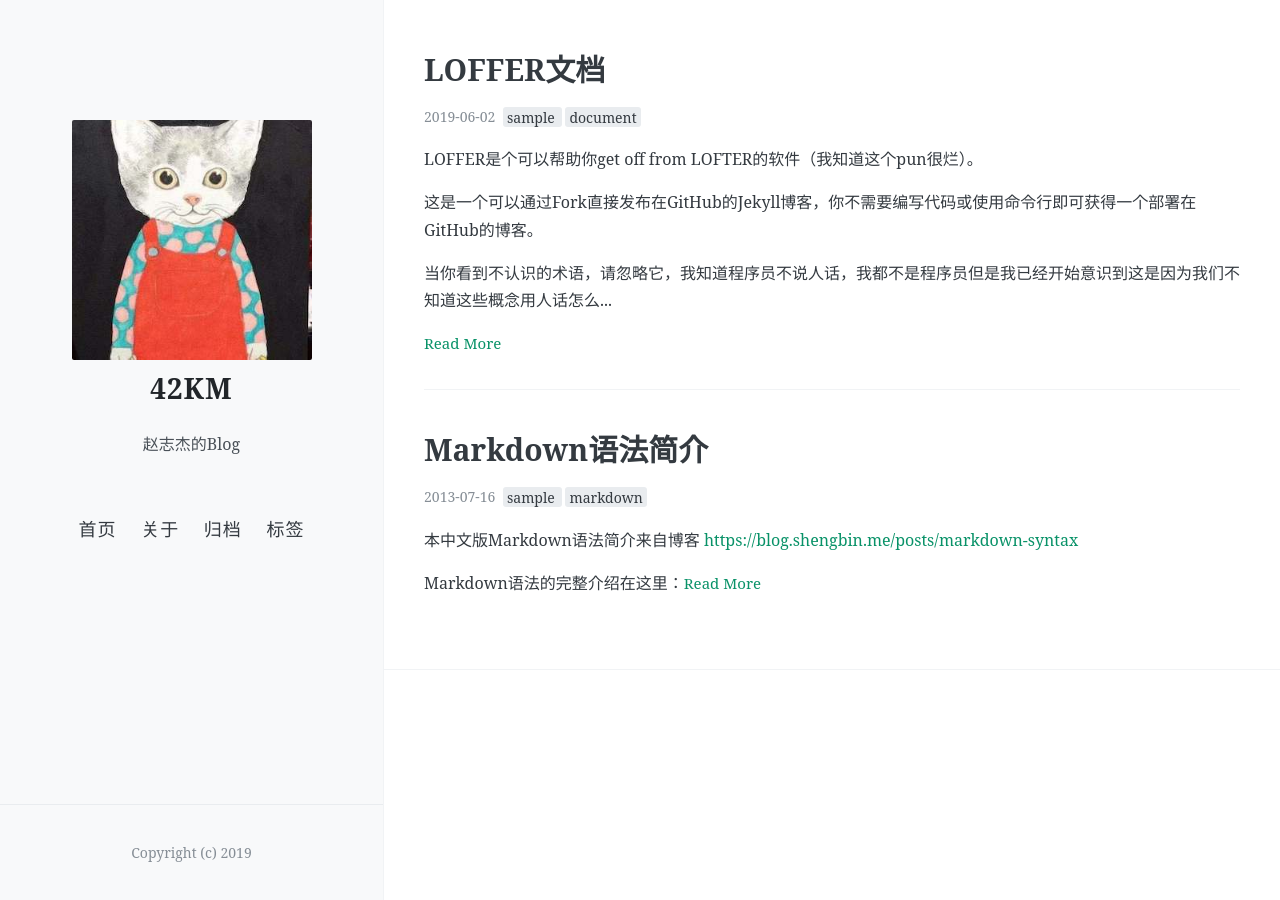
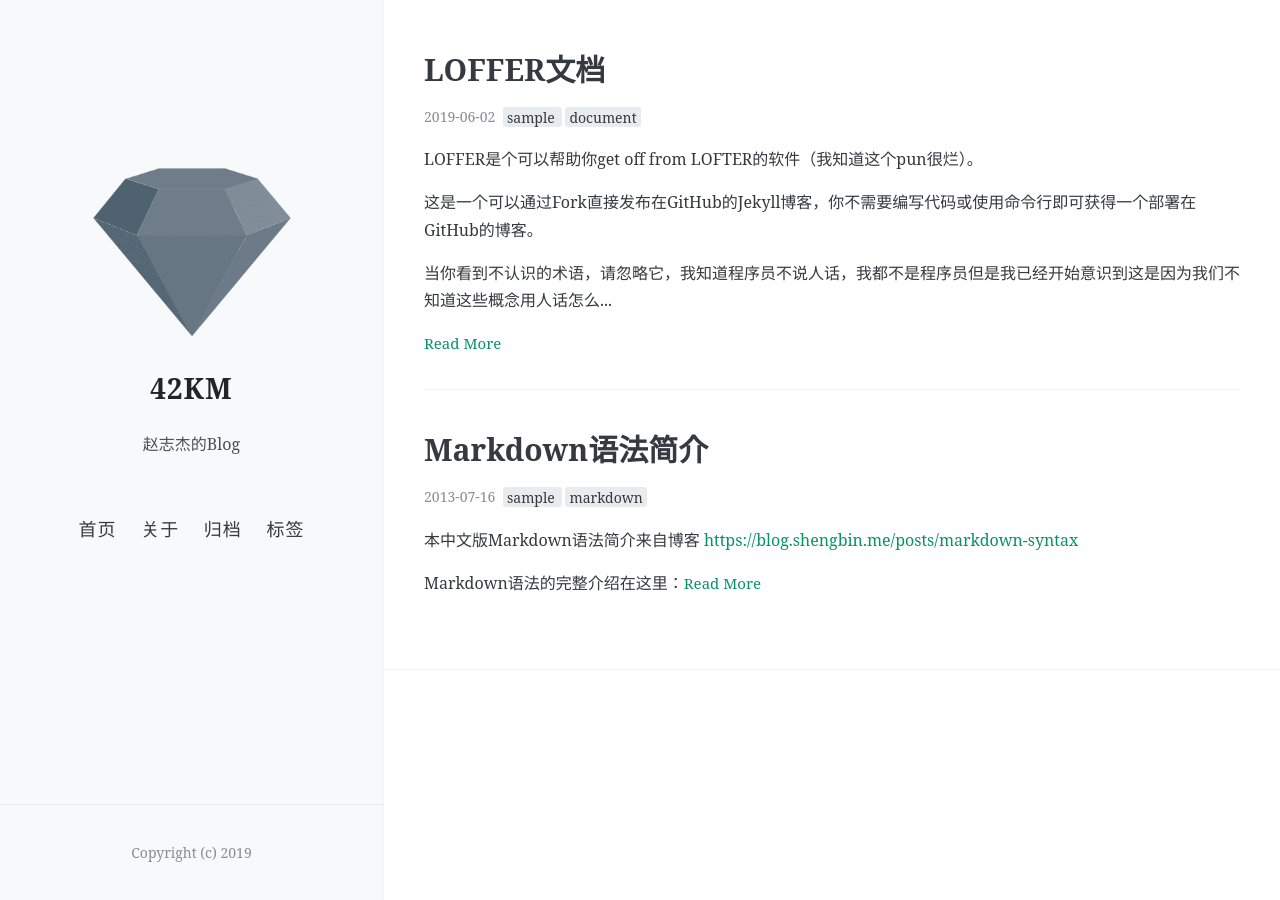
Before and after one commit to zhaozj19/zhaozj19.github.io, a Jekyll site: the page built from index.html, in a window 1280 px wide. Built offline with Jekyll 4.4.1, drawn with Linux system fonts in a browser that asks for light colours; nearby versions of some CDN libraries; the list of posts is cut into pages by our own code.

Commit message:
change config

```diff
--- a/_config.yml
+++ b/_config.yml
@@ -14,7 +14,7 @@ description: 赵志杰的Blog
 #
 
 # 你的博客logo图片URL，建议尺寸不超过300px × 300px
-avatar: https://github.com/zhaozj19/zhaozj19.github.io/blob/master/images/head.png
+avatar: https://github.com/zhaozj19/zhaozj19.github.io/blob/master/images/logo.png
 
 # 你的favicon（出现在浏览器tab上）图片URL，建议使用较小(64px × 64px)的图片
 favicon: https://github.com/zhaozj19/zhaozj19.github.io/blob/master/images/favicon.jpg
```
